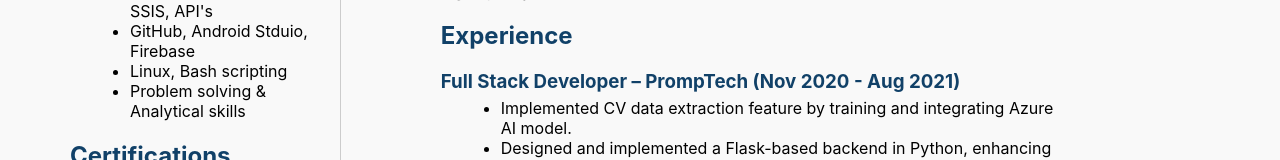
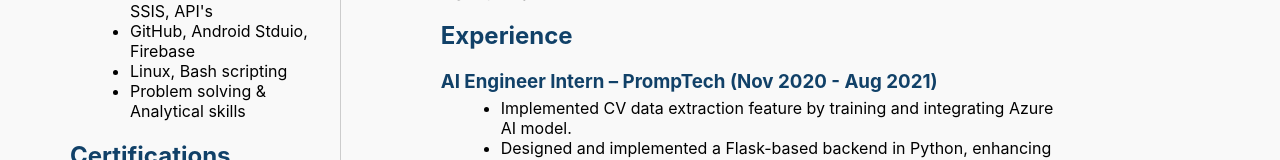
Before and after one commit to Vijay6868/tech-portfolio, a React (Create React App) app in the folder my-portfolio/: page /resume in a window 1280 px wide. Shown: the part 279-439 px from the top of the page. Built offline with nearby package versions, Linux system fonts and the light colour scheme.

Commit message:
minor change

```diff
--- a/my-portfolio/src/components/Resume.js
+++ b/my-portfolio/src/components/Resume.js
@@ -57,7 +57,7 @@ const Resume = () => {
         <div className="resume__section">
           <h2>Experience</h2>
           <div>
-            <h3>Full Stack Developer  – PrompTech (Nov 2020 - Aug 2021)</h3>
+            <h3>AI Engineer Intern  – PrompTech (Nov 2020 - Aug 2021)</h3>
             <p></p>
             <ul>
               <li>Implemented CV data extraction feature by training and integrating Azure AI model.</li>
```
